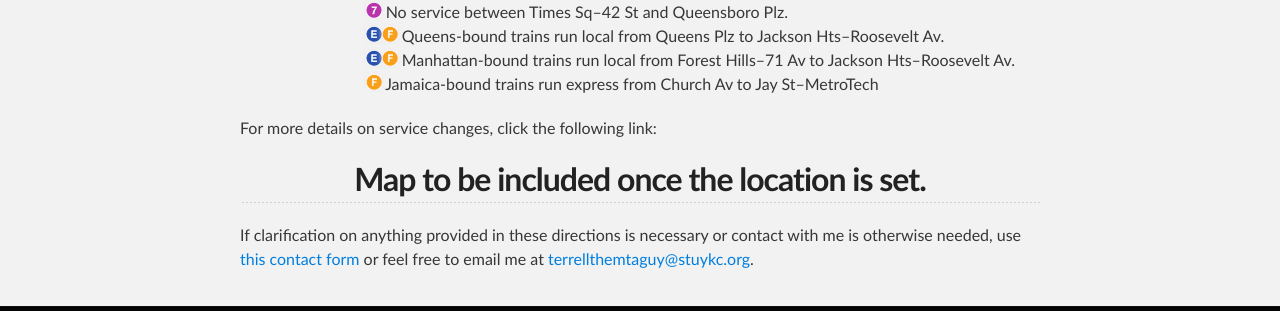
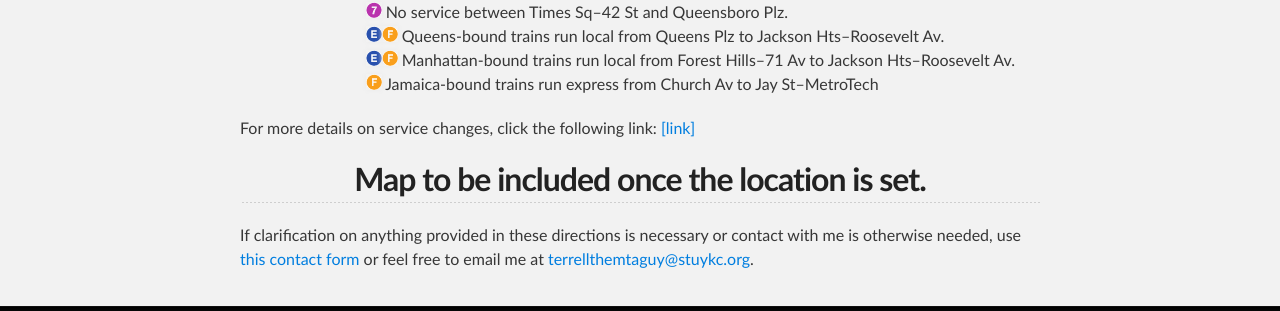
Before and after one commit to d11directions/d11directions.github.io, a Jekyll site: the page built from _posts/2014-03-29-Sports_Day.html, in a window 1280 px wide. Shown: the part 437-748 px from the top of the page. Built offline with Jekyll 4.4.1, drawn with Linux system fonts in a browser that asks for light colours.

Commit message:
Update Sports Day changes link.

```diff
--- a/_posts/2014-03-29-Sports_Day.html
+++ b/_posts/2014-03-29-Sports_Day.html
@@ -17,7 +17,7 @@ changes-brief:
     - <img src="/img/E.png" alt="(E)"><img src="/img/F.png" alt="(F)"> Queens-bound trains run local from Queens Plz to Jackson Hts&ndash;Roosevelt Av.
     - <img src="/img/E.png" alt="(E)"><img src="/img/F.png" alt="(F)"> Manhattan-bound trains run local from Forest Hills&ndash;71 Av to Jackson Hts&ndash;Roosevelt Av.
     - <img src="/img/F.png" alt="(F)"> Jamaica-bound trains run express from Church Av to Jay St&ndash;MetroTech
-changes-link: 03/29/2014
+changes-ext: <a href="http://travel.mtanyct.info/serviceadvisory/routeStatusResult.aspx?tag=ALL&date=04/06/2014&time=&method=getstatus4">[link]</a>
 ---
 <center>
 <h2>Map to be included once the location is set.</h2>
```
